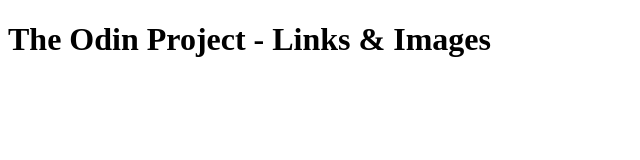
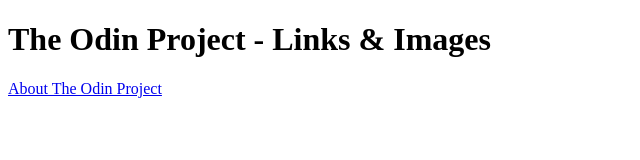
Before and after one commit to vvatsxn/odin-links-and-images, a plain HTML site: page index.html in a window 1280 px wide. Shown: the whole page, without its empty margins (0-640 px from the left). Drawn offline with Linux system fonts and the light colour scheme.

Commit message:
Adding web links

```diff
--- a/index.html
+++ b/index.html
@@ -7,5 +7,6 @@
 </head>
 <body>
     <h1>The Odin Project - Links & Images</h1>
+    <a href="https://www.theodinproject.com/about" target="_blank" rel="noopener">About The Odin Project</a>
 </body>
 </html>
```
